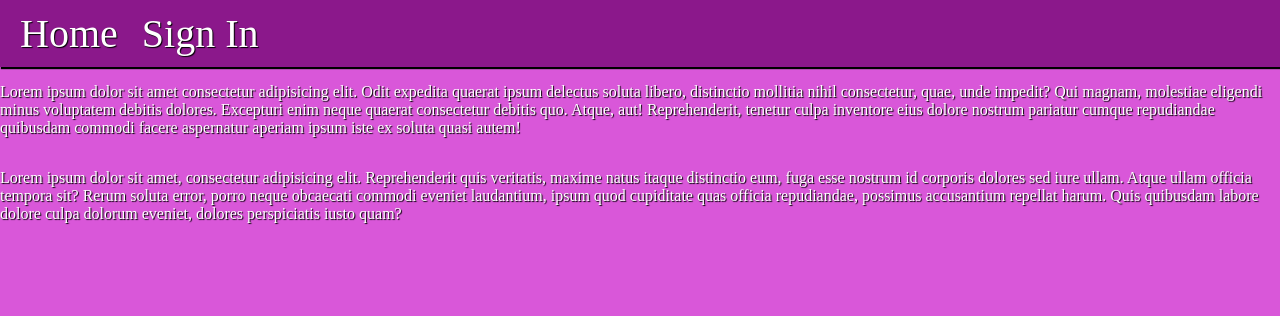
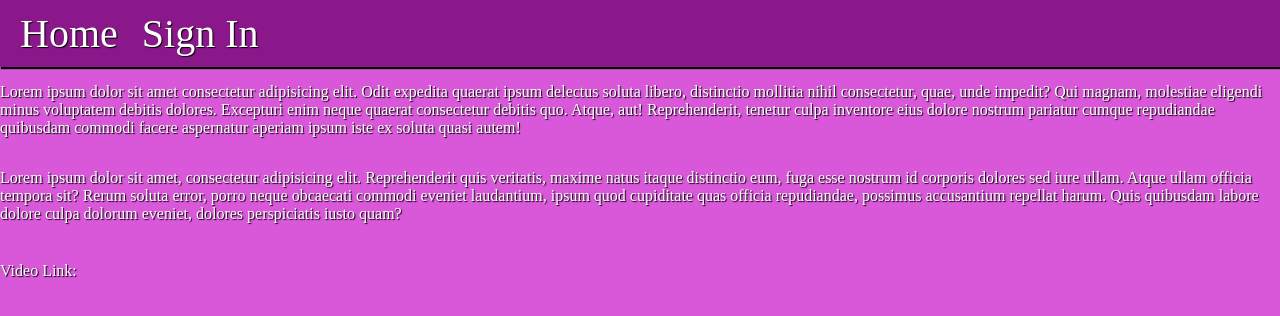
Before and after one commit to ongchangco/225711962-WebDevFinalExam, a plain HTML site: page index.html in a window 1280 px wide. Drawn offline with Linux system fonts and the light colour scheme.

Commit message:
yunglinkngvideoforpart2

```diff
--- a/index.html
+++ b/index.html
@@ -30,6 +30,7 @@
             Rerum soluta error, porro neque obcaecati commodi eveniet laudantium, ipsum quod cupiditate quas officia
             repudiandae, possimus accusantium repellat harum. Quis quibusdam labore dolore culpa dolorum eveniet,
             dolores perspiciatis iusto quam?</p>
+        <p>Video Link: <a href="https://youtu.be/BXPwgoxaw5U"></a></p>
     </footer>
 </body>
 
```
